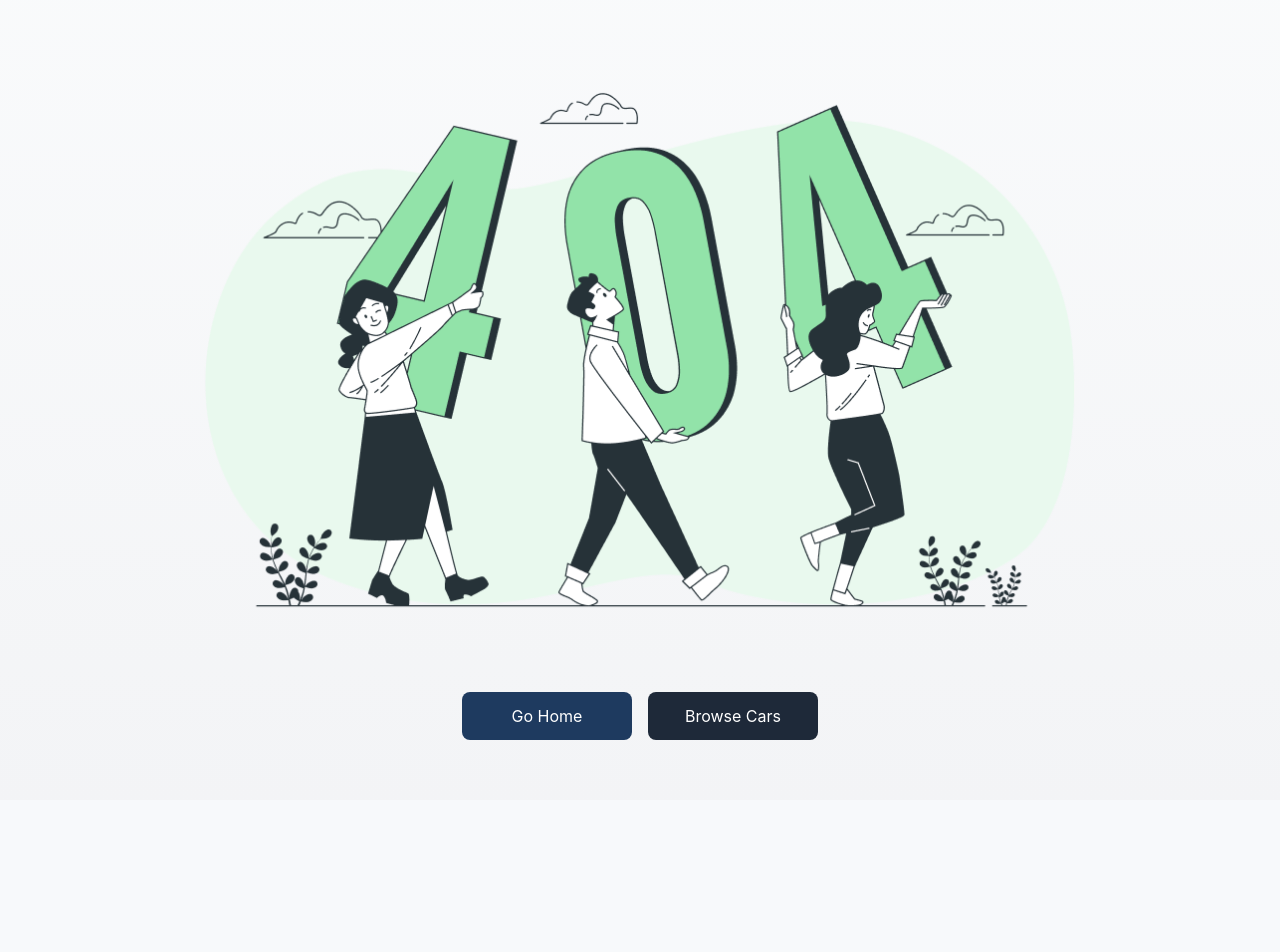
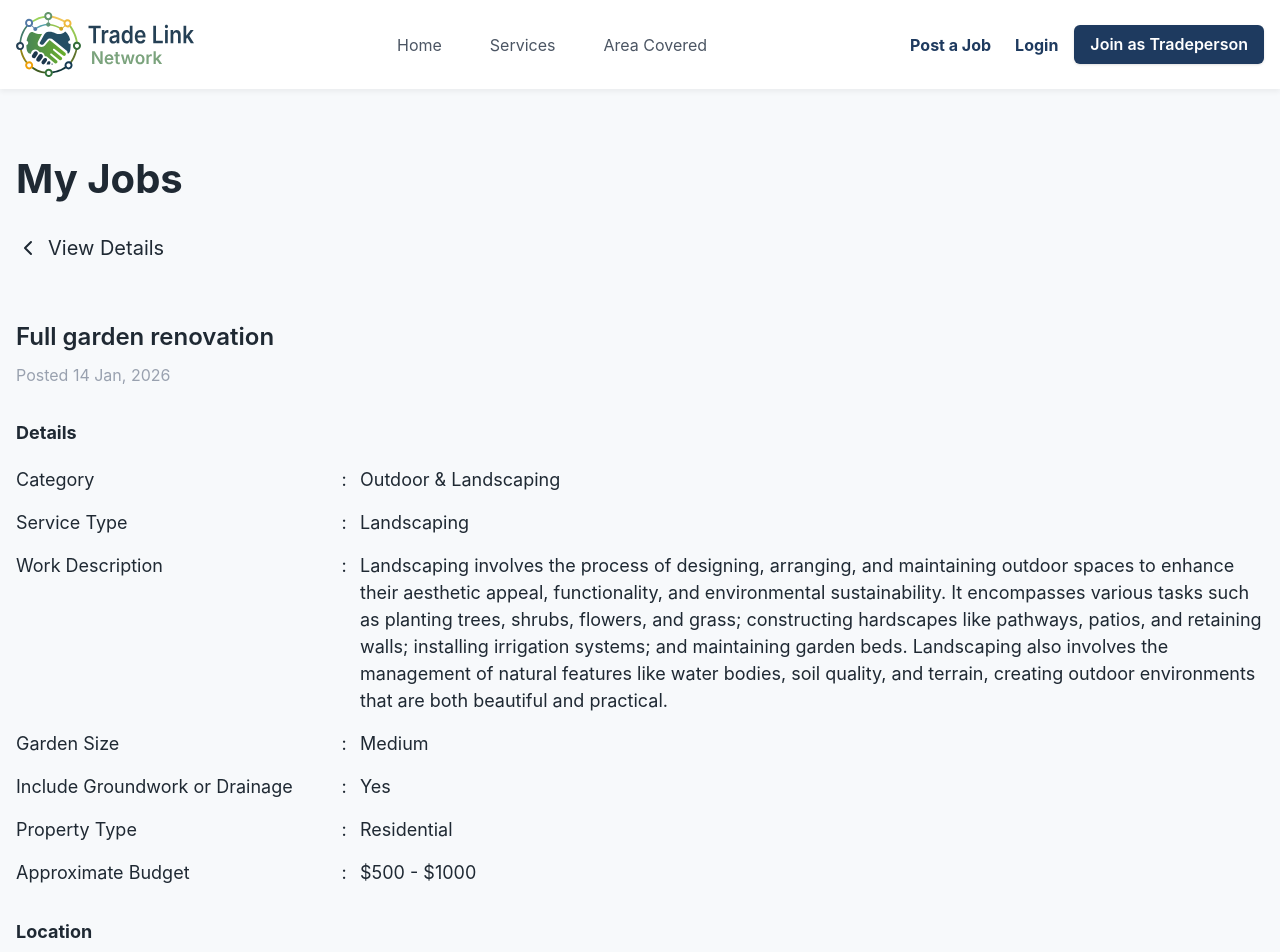
Before and after one commit to mijanConnect/trade-link-network-website, a Next.js app: page /my-jobs/details/job-001 in a window 1280 px wide. Before the commit this address had no page. Shown: the top 952 px of the page. Before the commit the page ends 800 px from the top, so only its background shows below. Built offline with nearby package versions, Linux system fonts and the light colour scheme.

Commit message:
Job details fixed

```diff
--- /dev/null
+++ b/app/(public)/my-jobs/details/[id]/page.tsx
@@ -0,0 +1,25 @@
+import JobDetails from "@/app/components/my-jobs/JobDetails";
+import { notFound } from "next/navigation";
+
+type ViewJobDetailsPageProps = {
+  params: Promise<{ id: string }>;
+};
+
+export default async function ViewJobDetailsPage({
+  params,
+}: ViewJobDetailsPageProps) {
+  const { id } = await params;
+
+  if (!id) {
+    notFound();
+  }
+
+  return (
+    <div className="container mx-auto px-4 my-6 lg:mt-15 lg:mb-30">
+      <h1 className="text-[28px] md:text-[40px] font-bold text-primaryText mb-4 lg:mb-6">
+        My Jobs
+      </h1>
+      <JobDetails />
+    </div>
+  );
+}
--- a/app/components/my-jobs/HiredJobs.tsx
+++ b/app/components/my-jobs/HiredJobs.tsx
@@ -140,6 +140,7 @@ export default function HiredJobs() {
         {RecentJobs.map((job) => (
           <JobCard
             key={job.id}
+            id={job.id}
             title={job.title}
             postedOn={job.postedOn}
             description={job.description}
@@ -152,6 +153,7 @@ export default function HiredJobs() {
         {HistoryJobs.map((job) => (
           <JobCard
             key={job.id}
+            id={job.id}
             title={job.title}
             postedOn={job.postedOn}
             description={job.description}
--- a/app/components/my-jobs/JobCard.tsx
+++ b/app/components/my-jobs/JobCard.tsx
@@ -1,5 +1,6 @@
 import Button from "../ui/Button";
 import { ReactNode } from "react";
+import Link from "next/link";
 
 type JobAction = {
   id?: string;
@@ -11,6 +12,7 @@ type JobAction = {
 };
 
 type JobCardProps = {
+  id?: string;
   title: string;
   postedOn: string;
   description: string;
@@ -18,14 +20,29 @@ type JobCardProps = {
 };
 
 export default function JobCard({
+  id,
   title,
   postedOn,
   description,
   actions,
 }: JobCardProps) {
+  const defaultViewDetailsAction = id
+    ? {
+        label: "View Details",
+        variant: "primary" as const,
+        onClick: () => {
+          // Navigation will be handled via Link wrapper
+        },
+      }
+    : { label: "View Details", variant: "primary" as const };
+
   const finalActions: JobAction[] =
     actions && actions.length > 0
-      ? actions
+      ? actions.map((action) =>
+          action.label === "View Details" && id
+            ? { ...action, variant: "primary" as const }
+            : action,
+        )
       : [
           {
             label: "Create Post",
@@ -33,13 +50,11 @@ export default function JobCard({
             className:
               "border-red-500 text-red-500 hover:bg-red-500 hover:text-white",
           },
-          { label: "View Details", variant: "primary" },
+          defaultViewDetailsAction,
         ];
 
   return (
-    <div
-      className="flex flex-col gap-6 rounded-lg border border-primary bg-white hover:bg-gray-100 p-4 md:p-6 lg:gap-8 hover:shadow-[0_0_10px_rgba(0,0,0,0.10)] transform transition duration-300"
-    >
+    <div className="flex flex-col gap-6 rounded-lg border border-primary bg-white hover:bg-gray-100 p-4 md:p-6 lg:gap-8 hover:shadow-[0_0_10px_rgba(0,0,0,0.10)] transform transition duration-300">
       <div>
         <h1 className="text-[22px] text-primaryText lg:text-[24px] font-semibold">
           {title}
@@ -54,7 +69,10 @@ export default function JobCard({
 
       <div className="flex justify-end">
         <div className="flex w-full gap-4 md:w-auto md:gap-6">
-          {finalActions.map((action) => (
+          {finalActions.map((action) => {
+            const isViewDetails = action.label === "View Details" && id;
+
+            const button = (
               <Button
                 key={action.id ?? action.label}
                 variant={action.variant}
@@ -73,7 +91,19 @@ export default function JobCard({
                   <span>{action.label}</span>
                 </span>
               </Button>
-          ))}
+            );
+
+            return isViewDetails ? (
+              <Link
+                key={action.id ?? action.label}
+                href={`/my-jobs/details/${id}`}
+              >
+                {button}
+              </Link>
+            ) : (
+              button
+            );
+          })}
         </div>
       </div>
     </div>
--- a/app/components/my-jobs/JobDetails.tsx
+++ b/app/components/my-jobs/JobDetails.tsx
@@ -1,4 +1,8 @@
 "use client";
+
+import { ChevronLeft } from "lucide-react";
+import Button from "../ui/Button";
+import Link from "next/link";
 
 type DetailItem = { label: string; value: string };
 
@@ -13,7 +17,11 @@ type JobDetailsProps = {
 const defaultDetails: DetailItem[] = [
   { label: "Category", value: "Outdoor & Landscaping" },
   { label: "Service Type", value: "Landscaping" },
-  { label: "Describe the Work", value: "Landscaping" },
+  {
+    label: "Work Description",
+    value:
+      "Landscaping involves the process of designing, arranging, and maintaining outdoor spaces to enhance their aesthetic appeal, functionality, and environmental sustainability. It encompasses various tasks such as planting trees, shrubs, flowers, and grass; constructing hardscapes like pathways, patios, and retaining walls; installing irrigation systems; and maintaining garden beds. Landscaping also involves the management of natural features like water bodies, soil quality, and terrain, creating outdoor environments that are both beautiful and practical.",
+  },
   { label: "Garden Size", value: "Medium" },
   { label: "Include Groundwork or Drainage", value: "Yes" },
   { label: "Property Type", value: "Residential" },
@@ -29,17 +37,17 @@ const defaultPersonal: DetailItem[] = [
 
 function DetailTable({ items }: { items: DetailItem[] }) {
   return (
-    <table className="w-full text-sm lg:text-base">
+    <table className="w-full text-[16px] lg:text-base">
       <tbody>
         {items.map((item, index) => (
           <tr key={`${item.label}-${index}`}>
-            <td className="w-1/4 py-2 text-[16px] lg:text-[18px] text-primaryText">
+            <td className="w-1/4 py-1 lg:py-2 text-[14px] lg:text-[18px] text-primaryText align-top">
               {item.label}
             </td>
-            <td className="w-8 py-2 text-center text-[16px] lg:text-[18px] text-primaryText">
+            <td className="w-8 py-1 lg:py-2 text-center text-[14px] lg:text-[18px] text-primaryText align-top">
               :
             </td>
-            <td className="py-2 text-[16px] lg:text-[18px] text-primaryText">
+            <td className="py-1 lg:py-2 text-[14px] lg:text-[18px] text-primaryText align-top">
               {item.value}
             </td>
           </tr>
@@ -58,35 +66,45 @@ export default function JobDetails({
 }: JobDetailsProps) {
   return (
     <div>
-      <h1 className="text-[18px] text-primaryText lg:text-[24px] font-semibold">
+      <Link href="/my-jobs" className="inline-block">
+        <div className="flex items-center gap-2 mb-6 text-[20px] text-primaryText cursor-pointer hover:opacity-70 transition-opacity">
+          <ChevronLeft />
+          <p>View Details</p>
+        </div>
+      </Link>
+      <h1 className="text-[18px] text-primaryText lg:text-[24px] font-semibold mt-0 lg:mt-8">
         {title}
       </h1>
-      <p className="mb-8 mt-0 text-[14px] text-gray-400 lg:mt-2 lg:text-[16px]">
+      <p className="mb-4 lg:mb-8 mt-0 text-[14px] text-gray-400 lg:mt-2 lg:text-[16px]">
         {postedOn}
       </p>
 
-      <div className="space-y-6">
+      <div className="space-y-4 lg:space-y-6">
         <section>
-          <h4 className="mb-3 text-[18px] font-bold text-primaryText">
+          <h4 className="mb-1 lg:mb-3 text-[16px] lg:text-[18px] font-bold text-primaryText">
             Details
           </h4>
           <DetailTable items={details} />
         </section>
 
         <section>
-          <h4 className="mb-3 text-[20px] font-bold text-primaryText">
+          <h4 className="mb-1 lg:mb-3 text-[16px] lg:text-[18px] font-bold text-primaryText">
             Location
           </h4>
           <DetailTable items={locationDetails} />
         </section>
 
         <section>
-          <h4 className="mb-3 text-[20px] font-bold text-primaryText">
+          <h4 className="mb-1 lg:mb-3 text-[16px] lg:text-[18px] font-bold text-primaryText">
             Personal Details
           </h4>
           <DetailTable items={personalDetails} />
         </section>
       </div>
+
+      <Button variant="primary" size="md" className="mt-4 lg:mt-10">
+        Edit Job Post
+      </Button>
     </div>
   );
 }
--- a/app/components/my-jobs/JobsContainer.tsx
+++ b/app/components/my-jobs/JobsContainer.tsx
@@ -15,7 +15,7 @@ export default function JobsContainer() {
   const [activeTab, setActiveTab] = useState<string>("pending");
   return (
     <>
-      <h1 className="text-[28px] md:text-[40px] font-bold text-primaryText mb-4 lg:mb-8">
+      <h1 className="text-[28px] md:text-[40px] font-bold text-primaryText mb-4 lg:mb-6">
         My Jobs
       </h1>
 
--- a/app/components/my-jobs/PendingJobs.tsx
+++ b/app/components/my-jobs/PendingJobs.tsx
@@ -1,5 +1,4 @@
 import JobCard from "./JobCard";
-import JobDetails from "./JobDetails";
 
 const jobs = [
   {
@@ -75,6 +74,7 @@ export default function PendingJobs() {
         {jobs.map((job) => (
           <JobCard
             key={job.id}
+            id={job.id}
             title={job.title}
             postedOn={job.postedOn}
             description={job.description}
@@ -82,9 +82,6 @@ export default function PendingJobs() {
           />
         ))}
       </div>
-      <div className="mt-10">
-        <JobDetails />
-      </div>
     </div>
   );
 }
```
Lines whose indentation alone changed are shown as unchanged.
